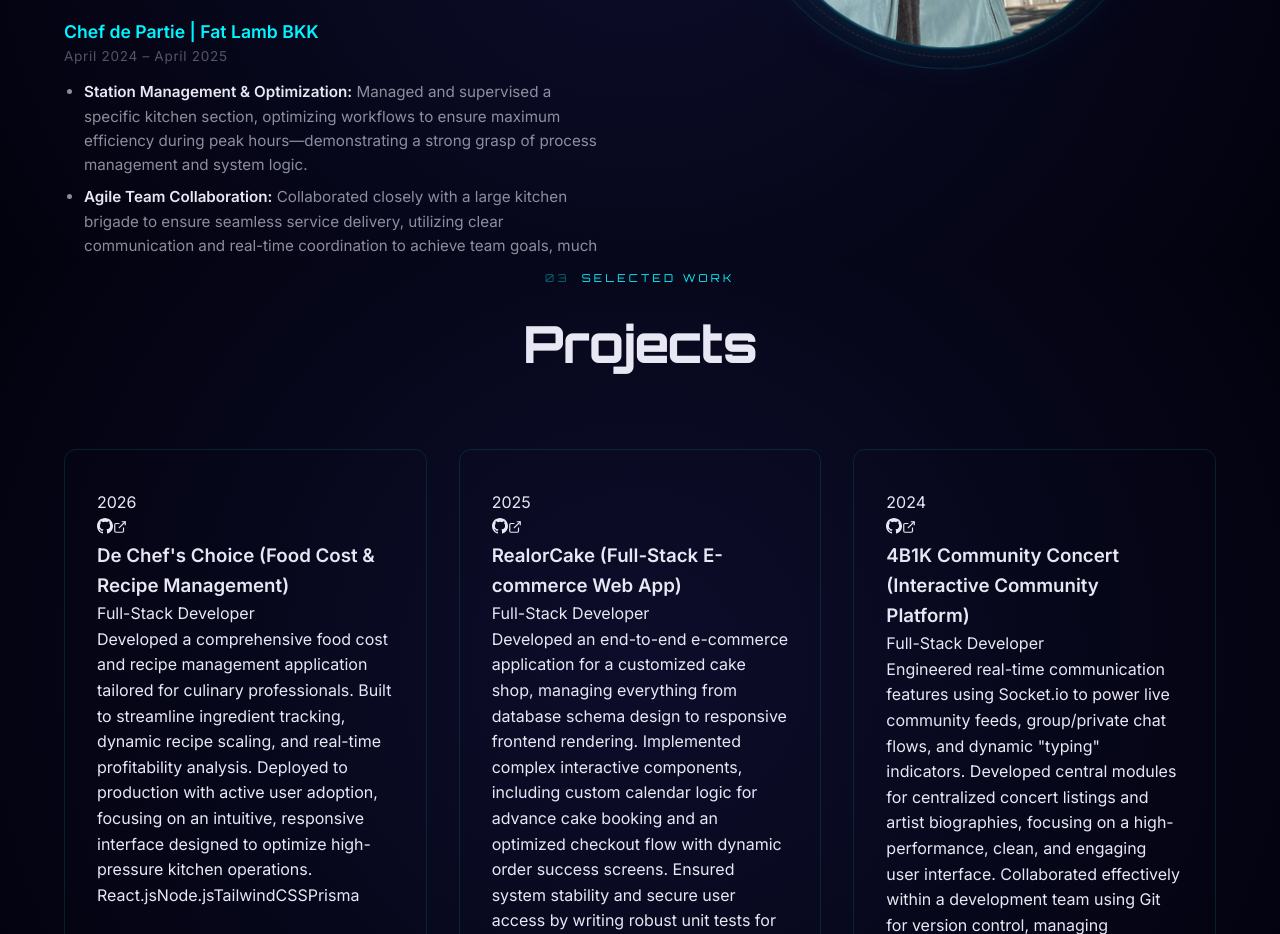
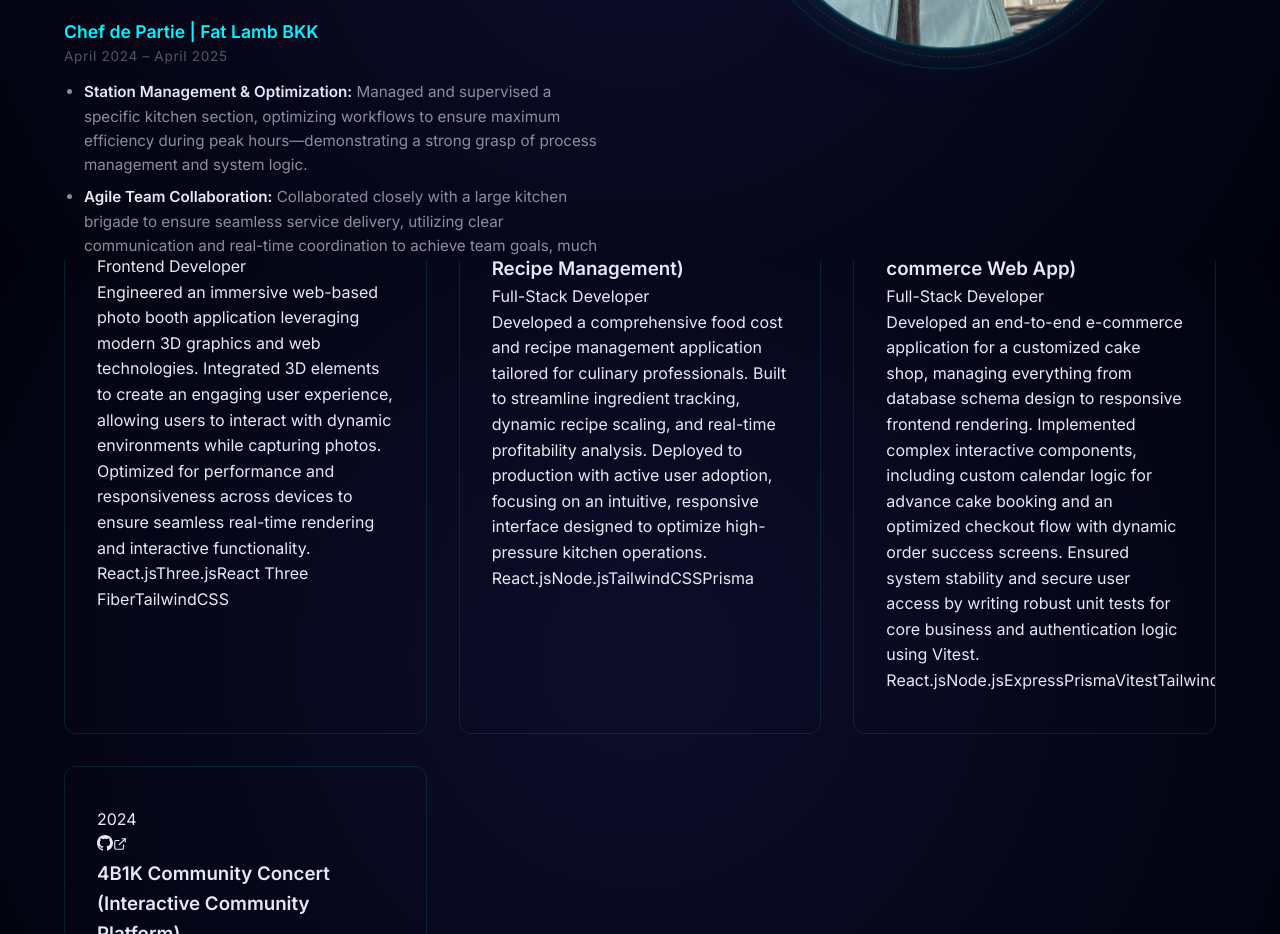
Before and after one commit to Patipatpatlom/BestPortfolio, a React (Vite) app: page / in a window 1280 px wide. Shown: the part 1340-2274 px from the top of the page. Built offline with nearby package versions, Linux system fonts and the light colour scheme.

Commit message:
Add Photo Booth project with 3D details

```diff
--- a/src/data/portfolio.ts
+++ b/src/data/portfolio.ts
@@ -13,6 +13,22 @@ export const NAV_ITEMS: NavItem[] = [
 ];
 
 export const PROJECTS: Project[] = [
+  {
+    id: 'photo-booth',
+    title: 'Interactive 3D Photo Booth',
+    description:
+      'Engineered an immersive web-based photo booth application leveraging modern 3D graphics and web technologies. Integrated 3D elements to create an engaging user experience, allowing users to interact with dynamic environments while capturing photos. Optimized for performance and responsiveness across devices to ensure seamless real-time rendering and interactive functionality.',
+    tech: ['React.js', 'Three.js', 'React Three Fiber', 'TailwindCSS'],
+    role: 'Frontend Developer',
+    year: '2026',
+    color: 'rgba(236, 72, 153, 0.08)',
+    accentColor: '#ec4899',
+    links: {
+      github: 'https://github.com/Patipatpatlom',
+      live: 'https://photo-boothv1.vercel.app/',
+    },
+    featured: true,
+  },
   {
     id: 'chef-choice',
     title: 'De Chef\'s Choice (Food Cost & Recipe Management)',
```
